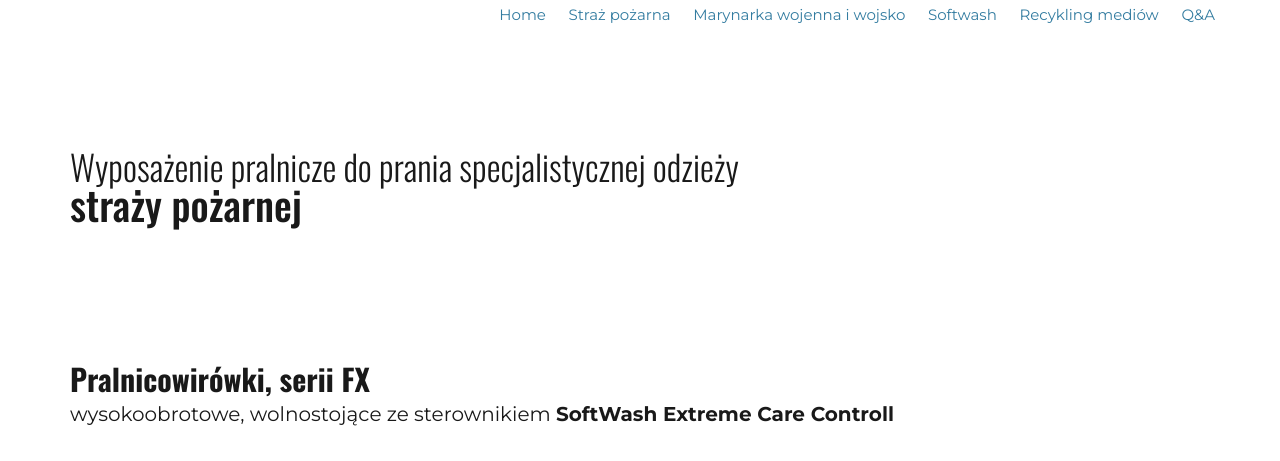
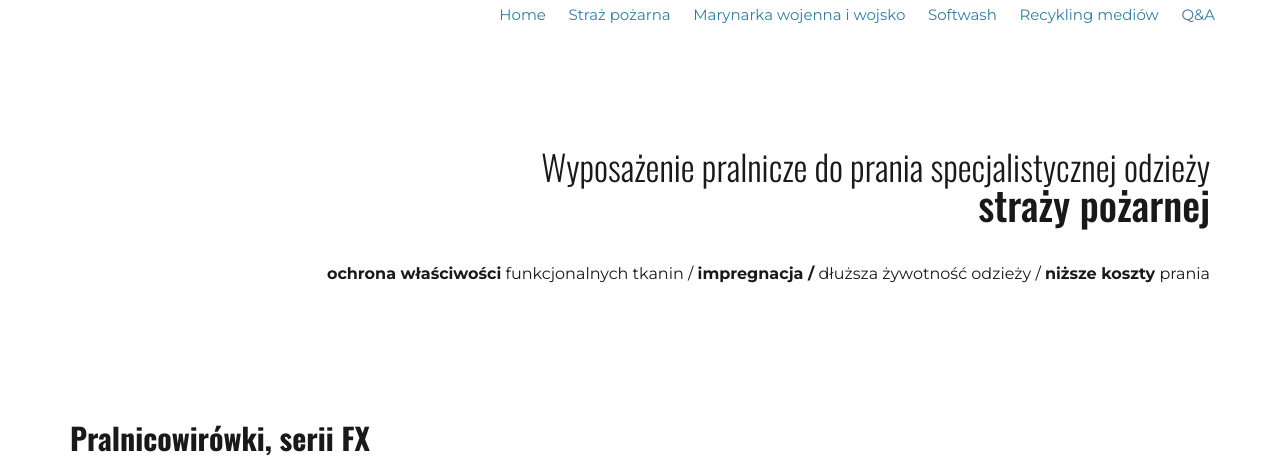
Before and after one commit to krystek77/pralma, a PHP site: page /pralnice-dla-strazy-pozarnej.html in a window 1280 px wide. Shown: the top 461 px of the page. Run offline with PHP 8.4, Linux system fonts and the light colour scheme.

Commit message:
add subtitle to header

```diff
--- a/pralnice-dla-strazy-pozarnej.html
+++ b/pralnice-dla-strazy-pozarnej.html
@@ -32,6 +32,12 @@
 					Wyposażenie pralnicze do prania specjalistycznej odzieży
 					<span class="breaking-space">straży pożarnej</span>
 				</h1>
+				<div class="header__subtitle">
+					<span><strong>ochrona właściwości</strong> funkcjonalnych tkanin /</span>
+					<span><strong>impregnacja /</strong></span>
+					<span>dłuższa żywotność odzieży /</span>
+					<span><strong>niższe koszty</strong> prania</span>
+				</div>
 			</header>
 			<!-- softwash washers -->
 			<article class="article">
--- a/scss/firebrigade.scss
+++ b/scss/firebrigade.scss
@@ -48,7 +48,14 @@
             @include paddings;
             font-size: 3.5rem;
             font-weight: 300;
+            text-align: right;
 
+        }
+
+        &__subtitle {
+            @include paddings;
+            font-size: 1.6rem;
+            text-align: right;
         }
     }
 }
--- a/style/firebrigade.css
+++ b/style/firebrigade.css
@@ -117,6 +117,15 @@ h6 {
   padding-right: 1.5rem;
   font-size: 3.5rem;
   font-weight: 300;
+  text-align: right;
+}
+.page-wrapper .header__subtitle {
+  padding-top: 2rem;
+  padding-bottom: 2rem;
+  padding-left: 1.5rem;
+  padding-right: 1.5rem;
+  font-size: 1.6rem;
+  text-align: right;
 }
 
 img {
```
Also changed, not shown: 1 other file.
